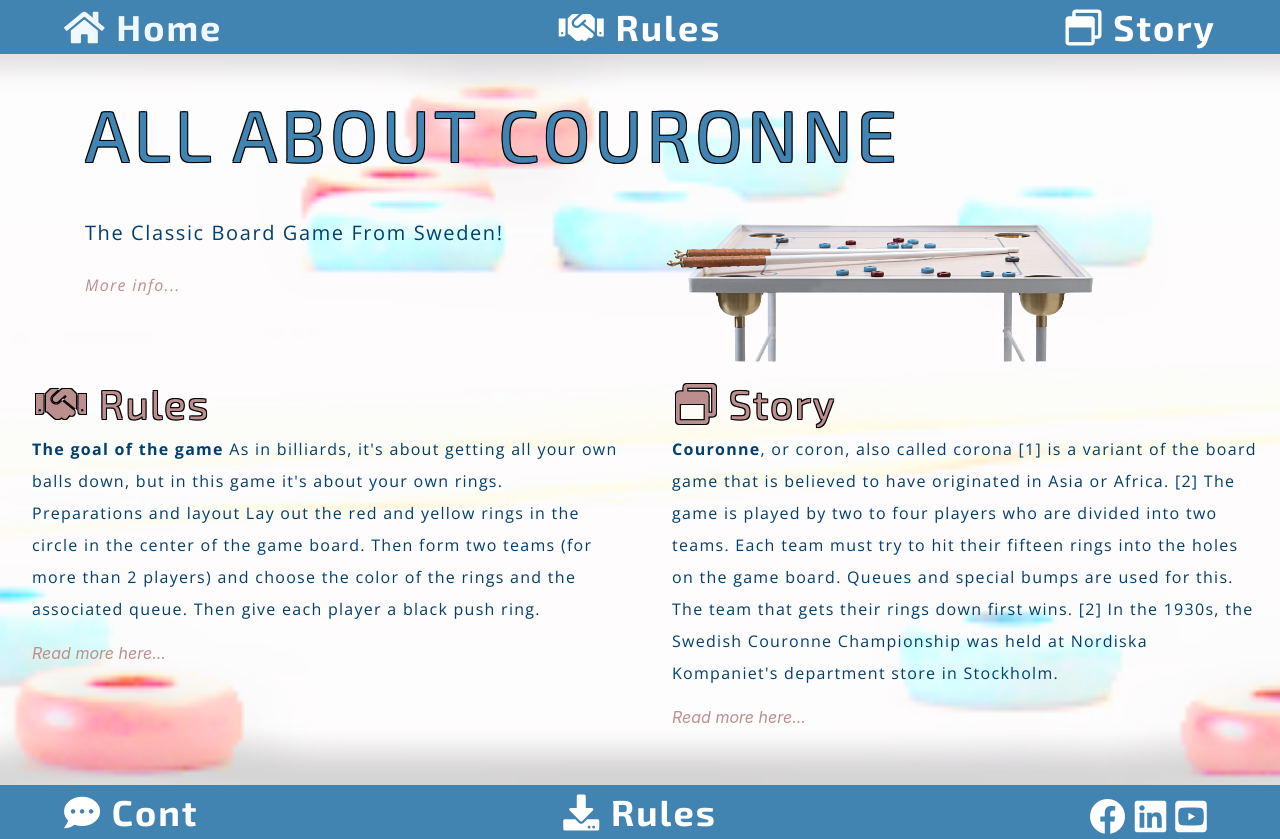
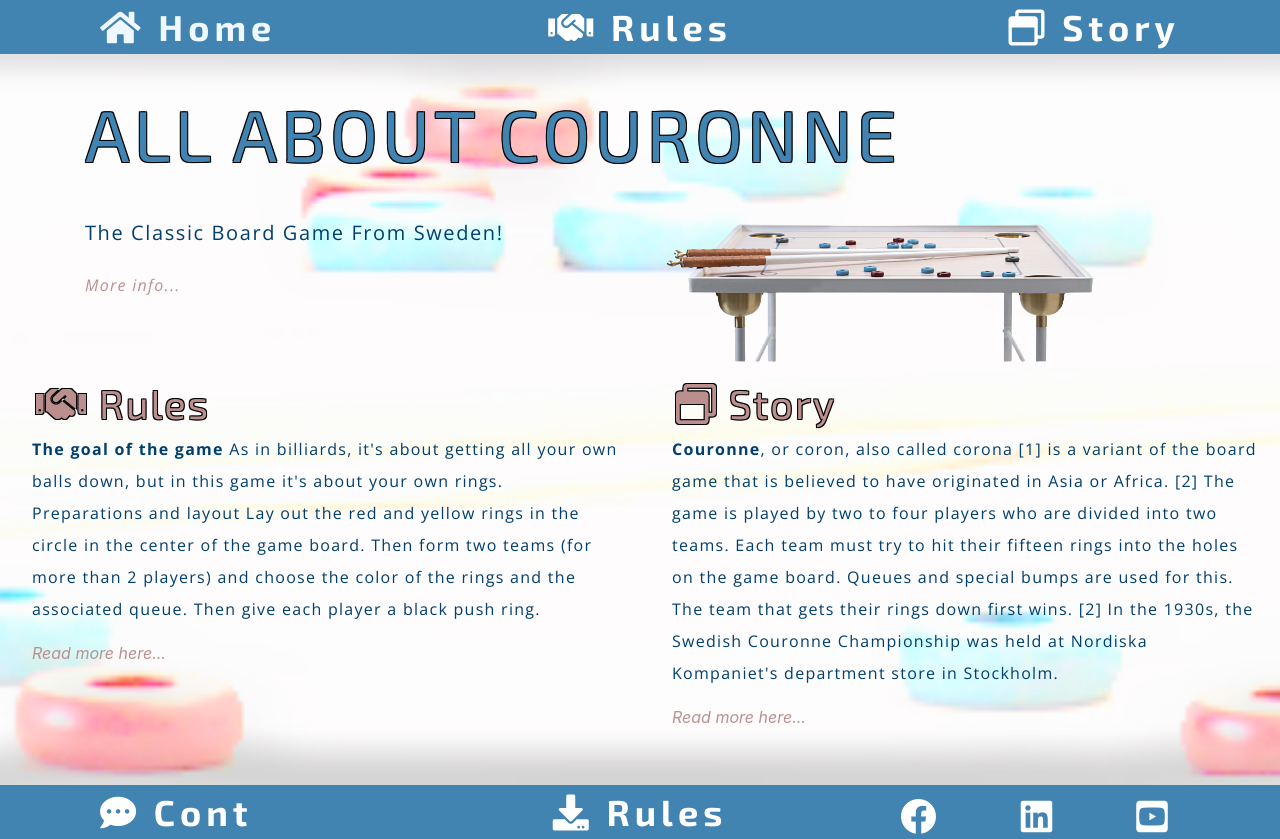
Before and after one commit to manell0/MileStone-1-Couronne, a plain HTML site: page index.html in a window 1280 px wide. Drawn offline with nearby package versions, Linux system fonts and the light colour scheme.

Commit message:
Update css
Fix @media query

```diff
--- a/assets/css/style.css
+++ b/assets/css/style.css
@@ -92,6 +92,7 @@ header.fixed {
 
 .menu {
 	position: relative;
+
 	background-color: #4183b1;
 	overflow: hidden;
 	max-width: 100%;
@@ -211,6 +212,7 @@ h3 {
 	display: flex;
 	align-items: flex-start;
 	justify-content: space-evenly;
+
 	align-items: flex-start;
 }
 .flexbox-item {
@@ -242,6 +244,20 @@ h3 {
 	padding: 0em 1em 1em 1em;
 } */
 /*------------------------------------------------------------- Media Query   ---*/
+@media (min-width: 1024px) {
+	.menu a {
+		letter-spacing: 6px;
+		padding: 0 0.5em 0 0.5em;
+	}
+}
+
+@media (min-width: 1280px) {
+	.menu a {
+		letter-spacing: 5px;
+		padding: 0 1em 0 1em;
+	}
+}
+
 @media (min-width: 640px) {
 	.hideing {
 		display: none;
@@ -305,8 +321,6 @@ h3 {
 		flex-wrap: wrap;
 		align-items: flex-start;
 		align-content: center;
-		/* justify-content: space-between; */
-		/*align-items: center;*/
 	}
 }
 
```
